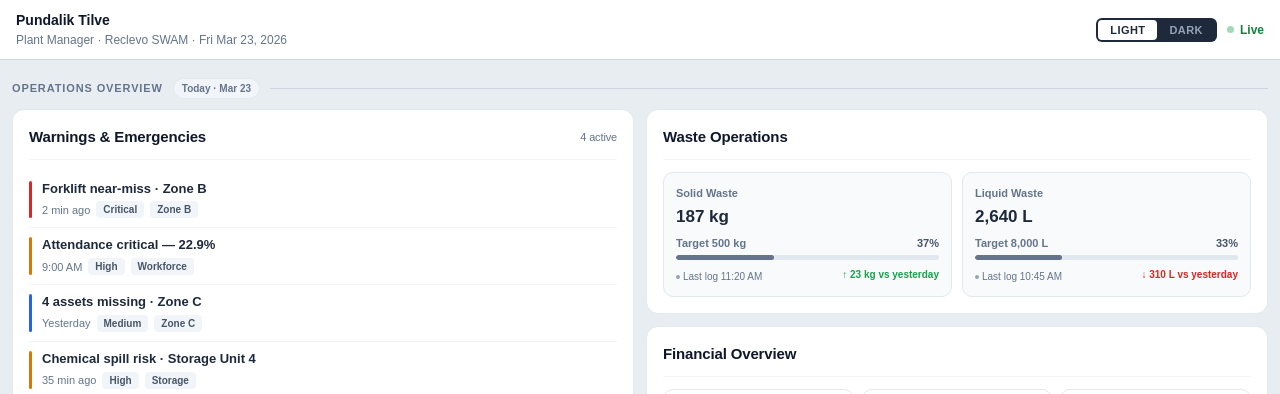
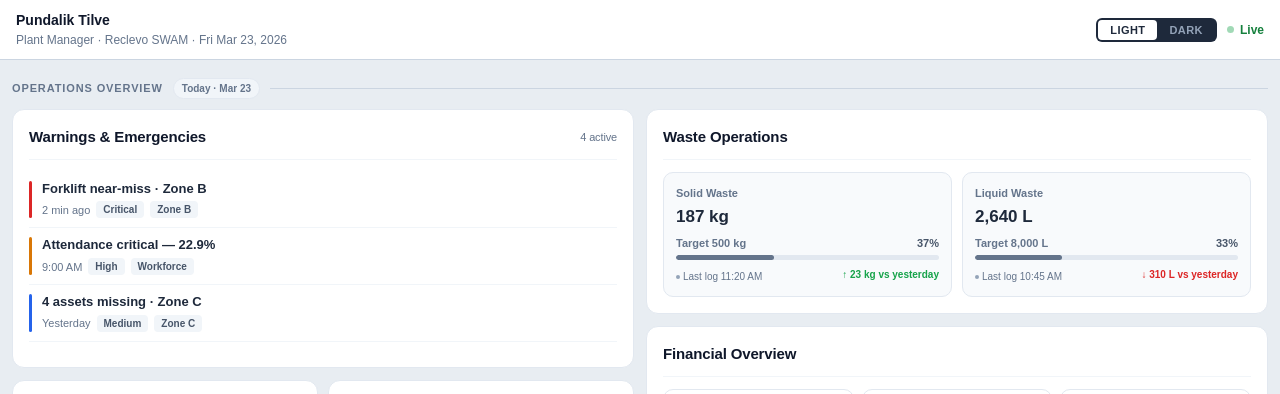
Before and after one commit to disha-code-hub/dishashaw.github.io, a plain HTML site: page index.html in a window 1280 px wide. Shown: the top 394 px of the page. Drawn offline with nearby package versions, Linux system fonts and the light colour scheme.

Commit message:
emergenicies updated

```diff
--- a/index.html
+++ b/index.html
@@ -87,14 +87,14 @@
               </div>
             </div>
             <div class="alert-item alert-high">
-              <div class="feed-bar"></div>
+              <!-- <div class="feed-bar"></div>
               <div style="flex: 1">
                 <div class="a-title">Chemical spill risk · Storage Unit 4</div>
                 <div class="a-meta">
                   <span>35 min ago</span><span class="feed-tag">High</span
                   ><span class="feed-tag">Storage</span>
                 </div>
-              </div>
+              </div> -->
             </div>
           </div>
 
```
